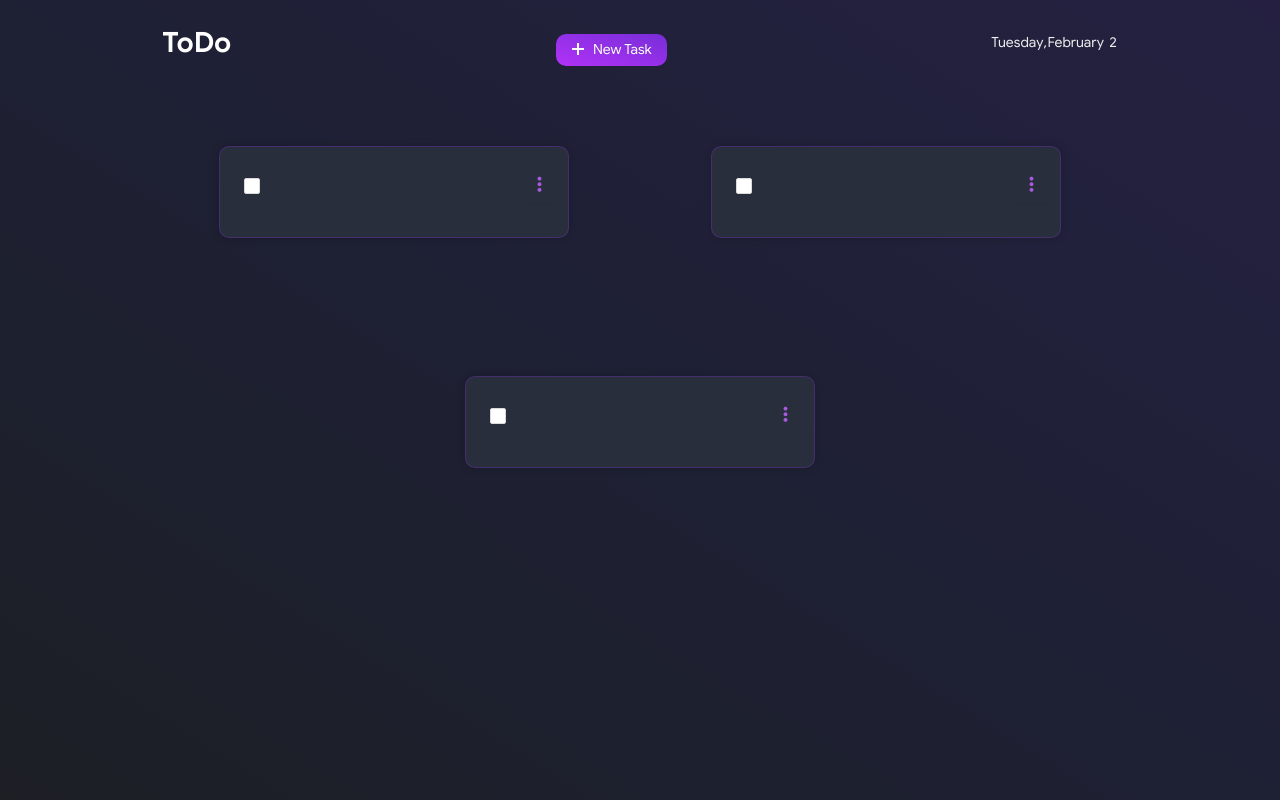
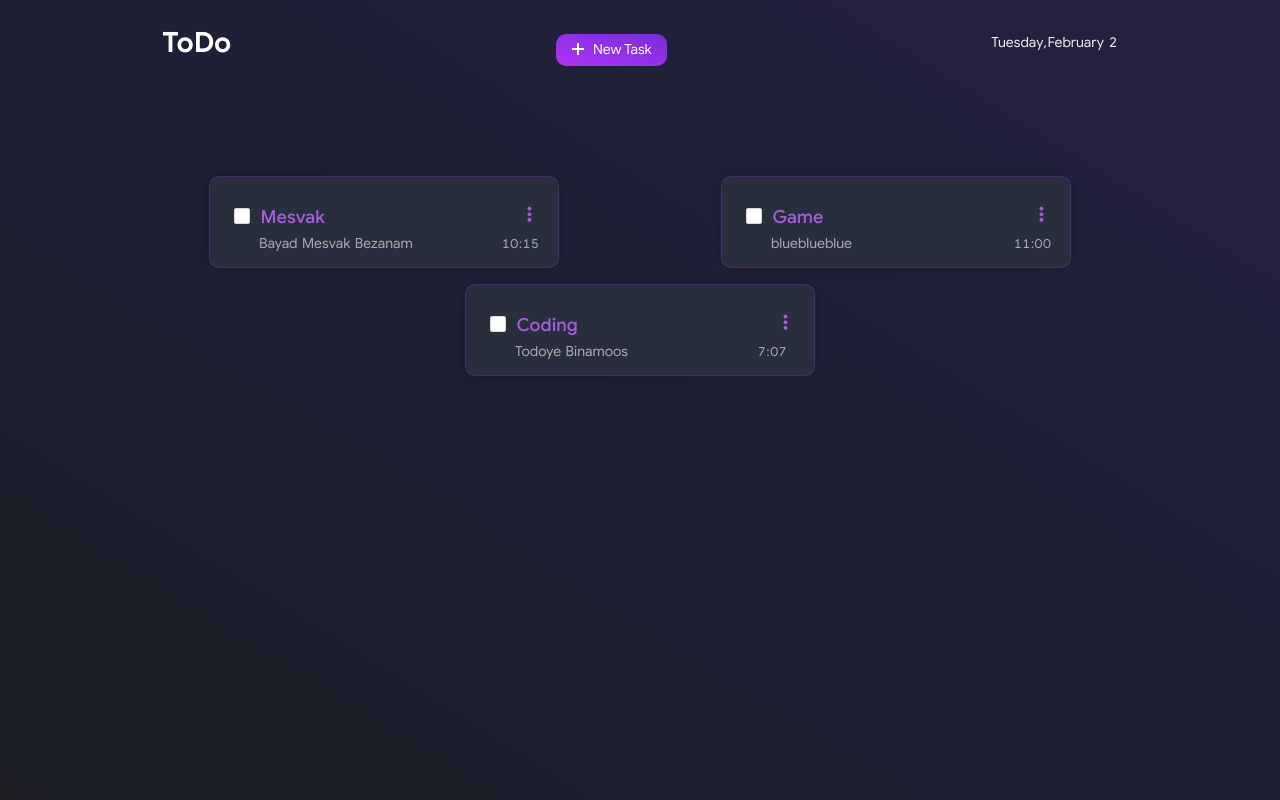
Before and after one commit to MSM79/ToDo-React, a React (Create React App) app: page / in a window 1280 px wide. Built offline with nearby package versions, Linux system fonts and the light colour scheme.

Commit message:
Del trash lines

```diff
--- a/src/App.css
+++ b/src/App.css
@@ -1,11 +1,8 @@
 .todo {
-  height: 500px;
+  justify-content: space-around;
   border-radius: 20px;
+  margin: 60px auto;
+  flex-wrap: wrap;
+  display: flex;
   width: 80%;
-  height: 500px;
-  margin: 10px auto;
-  padding: 20px;
-  display: flex;
-  flex-wrap: wrap;
-  justify-content: space-around;
 }
--- a/src/App.js
+++ b/src/App.js
@@ -1,8 +1,6 @@
 import React from 'react';
 import Todo from './Component/Todo';
 import Header from './Component/Header';
-
-import { Row, Col } from 'antd';
 import './App.css';
 
 function App() {
@@ -10,9 +8,21 @@ function App() {
     <div>
       <Header />
       <div class="todo">
-        <Todo />
-        <Todo />
-        <Todo />
+        <Todo
+          title="Mesvak"
+          description="Bayad Mesvak Bezanam"
+          time="10:15"
+         />
+        <Todo
+        title="Game"
+        description="blueblueblue"
+        time="11:00"
+        />
+        <Todo
+          title="Coding"
+          description="Todoye Binamoos"
+          time="7:07"
+        />
       </div>
     </div>
   )
```
